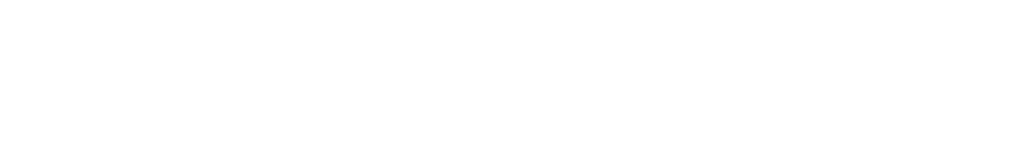
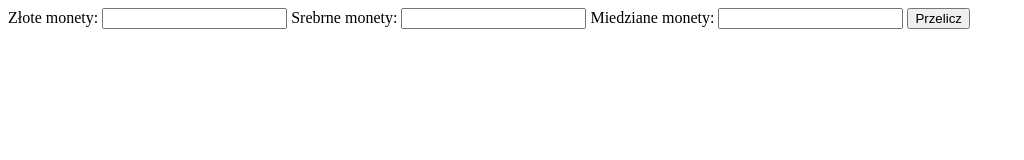
Before and after one commit to ZbigniewKulczynski1984/TS_20.10.2022, a website: page index.html in a window 1280 px wide. Shown: the whole page, without its empty margins (0-1024 px from the left). Drawn offline with Linux system fonts and the light colour scheme.

Commit message:
content added to index.html

```diff
--- a/index.html
+++ b/index.html
@@ -1,12 +1,35 @@
 <!DOCTYPE html>
 <html lang="en">
-<head>
-    <meta charset="UTF-8">
-    <meta http-equiv="X-UA-Compatible" content="IE=edge">
-    <meta name="viewport" content="width=device-width, initial-scale=1.0">
+  <head>
+    <meta charset="UTF-8" />
+    <meta http-equiv="X-UA-Compatible" content="IE=edge" />
+    <meta name="viewport" content="width=device-width, initial-scale=1.0" />
     <title>Przelicznik</title>
-</head>
-<body>
+  </head>
+  <body>
+    <main>
+      <section>
+        <form>
+          <label for="gold">
+            Złote monety:
+            <input id="gold" type="number" />
+          </label>
 
-</body>
+          <label for="silver">
+            Srebrne monety: <input id="silver type="number">
+          </label>
+
+          <label for="copper">
+            Miedziane monety:
+            <input id="copper" type="number" />
+          </label>
+          <button id="exchange">Przelicz</button>
+        </form>
+      </section>
+
+      <section>
+        <p id="result"></p>
+      </section>
+    </main>
+  </body>
 </html>
```
